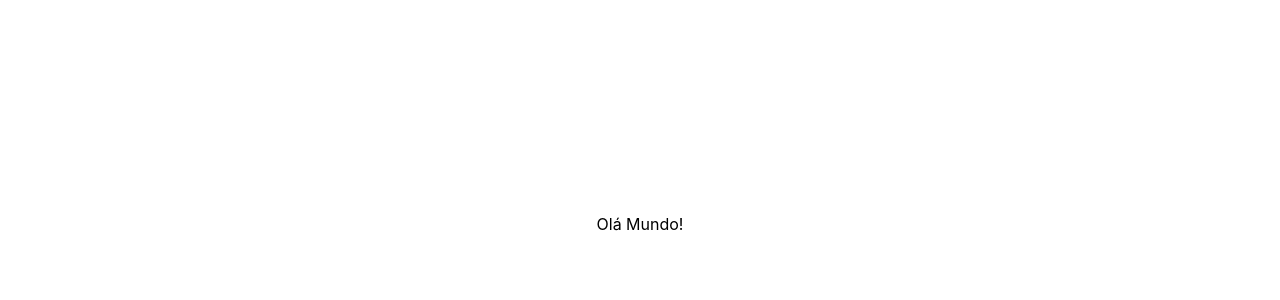
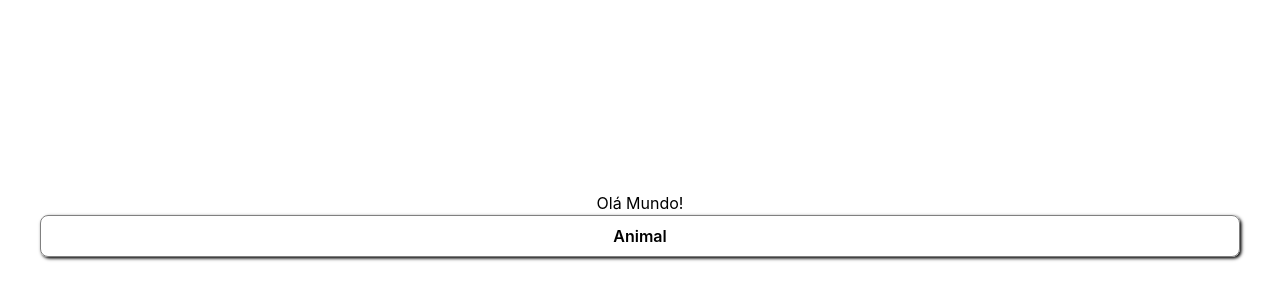
Before and after one commit to ufjf-dcc207/ufjf-dcc207-2024-3-a-atv03-PedroMuniz10, a React (Vite) app: page / in a window 1280 px wide. Shown: the part 176-476 px from the top of the page. Built offline with nearby package versions, Linux system fonts and the light colour scheme.

Commit message:
cria elemento animal

```diff
--- a/src/App.tsx
+++ b/src/App.tsx
@@ -1,7 +1,11 @@
 import "./App.css";
+import Animal from "./Animal";
+
 
 function App(){
-  return <div className="app">Olá Mundo!</div>
+  return <div className="app">Olá Mundo!
+    <Animal />
+  </div>
 }
 
 export default App;
```
